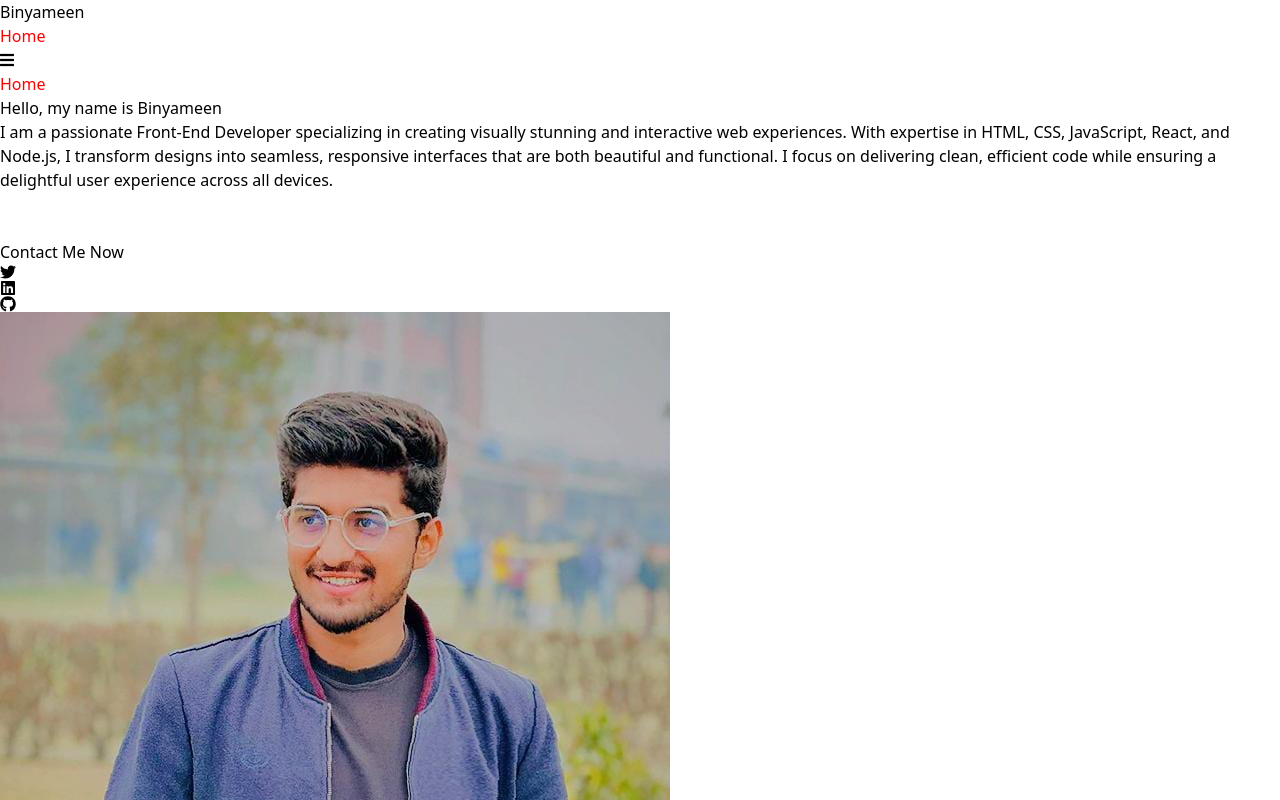
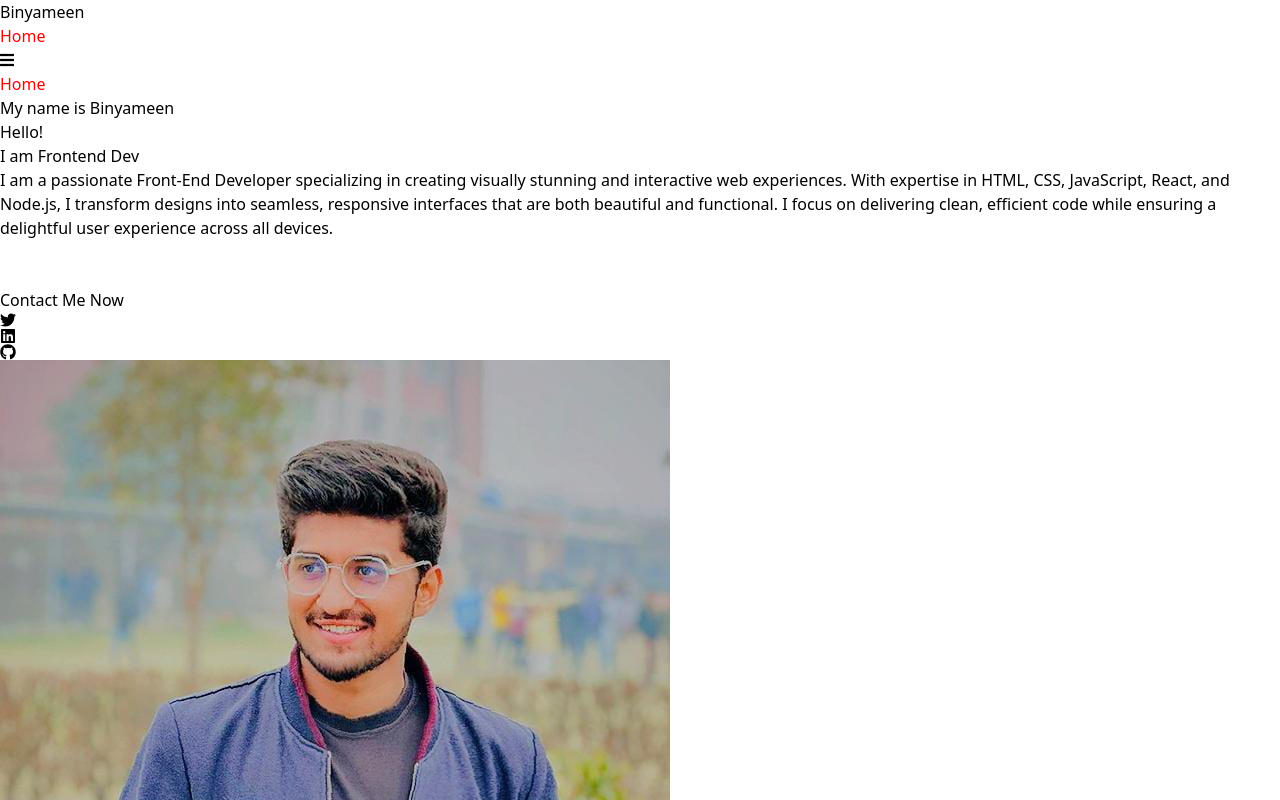
Before and after one commit to BinyameenTatla/Postfolio, a React (Vite) app: page / in a window 1280 px wide. Shown: the top 800 px of the page. Built offline with nearby package versions, Linux system fonts and the light colour scheme.

Commit message:
first commit

```diff
--- a/src/Hero.jsx
+++ b/src/Hero.jsx
@@ -2,7 +2,11 @@ import React, { useState, useEffect } from 'react';
 import { FaGithub, FaTwitter, FaLinkedin } from 'react-icons/fa';
 
 export const Hero = () => {
-  const [text, setText] = useState("Hello, my name is Binyameen"); // Initial text
+  const [text, setText] = useState([
+    "Hello!", // First line
+    "I am Frontend Dev", // Second line
+    "My name is Binyameen", // Third line
+  ]); // Initial text as an array of strings
   const [bgColor, setBgColor] = useState("bg-gray-800"); // Initial background color
   const [isDescriptionVisible, setIsDescriptionVisible] = useState(false); // State to toggle description visibility
   const [isAnimating, setIsAnimating] = useState(false); // To control animation
@@ -10,12 +14,13 @@ export const Hero = () => {
   // Change text and background color every 3 seconds
   useEffect(() => {
     const interval = setInterval(() => {
-      // Toggle between "Hello, my name is Binyameen" and "I’m Frontend Dev"
-      setText(prevText =>
-        prevText === "Hello, my name is Binyameen"
-          ? "I’m Frontend Dev"
-          : "Hello, my name is Binyameen"
-      );
+      // Rotate through the text array (Hello, I am Frontend Dev, and Name is Binyameen)
+      setText((prevText) => {
+        const newText = [...prevText];
+        const firstLine = newText.shift(); // Remove the first element
+        newText.push(firstLine); // Push it back at the end
+        return newText;
+      });
 
       // Change background color (you can add more colors to the array)
       const colors = ["bg-gray-800"];
@@ -45,8 +50,19 @@ export const Hero = () => {
     <div className={`flex flex-col sm:flex-row items-center justify-between px-4 sm:px-6 py-12 text-white ${bgColor} transition-all duration-1000`}>
       {/* Left Section (Text) */}
       <div className="hero-left w-full sm:w-1/2 text-center sm:text-left">
-        <h1 className={`text-3xl sm:text-4xl text-left justify-items-start md:text-5xl font-bold leading-relaxed mb-6 ${text === "Hello, my name is Binyameen" ? "bg-gradient-to-r from-pink-500 via-yellow-500 to-[#08e41e9a] text-transparent bg-clip-text" : ""}`}>
-          {text}
+        {/* Display text with smooth transitions */}
+        <h1 className={`text-3xl sm:text-4xl text-left justify-items-start md:text-5xl font-bold leading-relaxed mb-6`}>
+          {/* Map through the text array to display each line */}
+          {text.map((line, index) => (
+            <div
+              key={index}
+              className={`transition-opacity duration-1000 ${index === 0 ? 'opacity-100' : 'opacity-0'}`}
+              style={{ transitionDelay: `${index * 1000}ms` }} // Delay each line's appearance
+            >
+              {line}
+              <br />
+            </div>
+          ))}
         </h1>
 
         {/* Description */}
```
